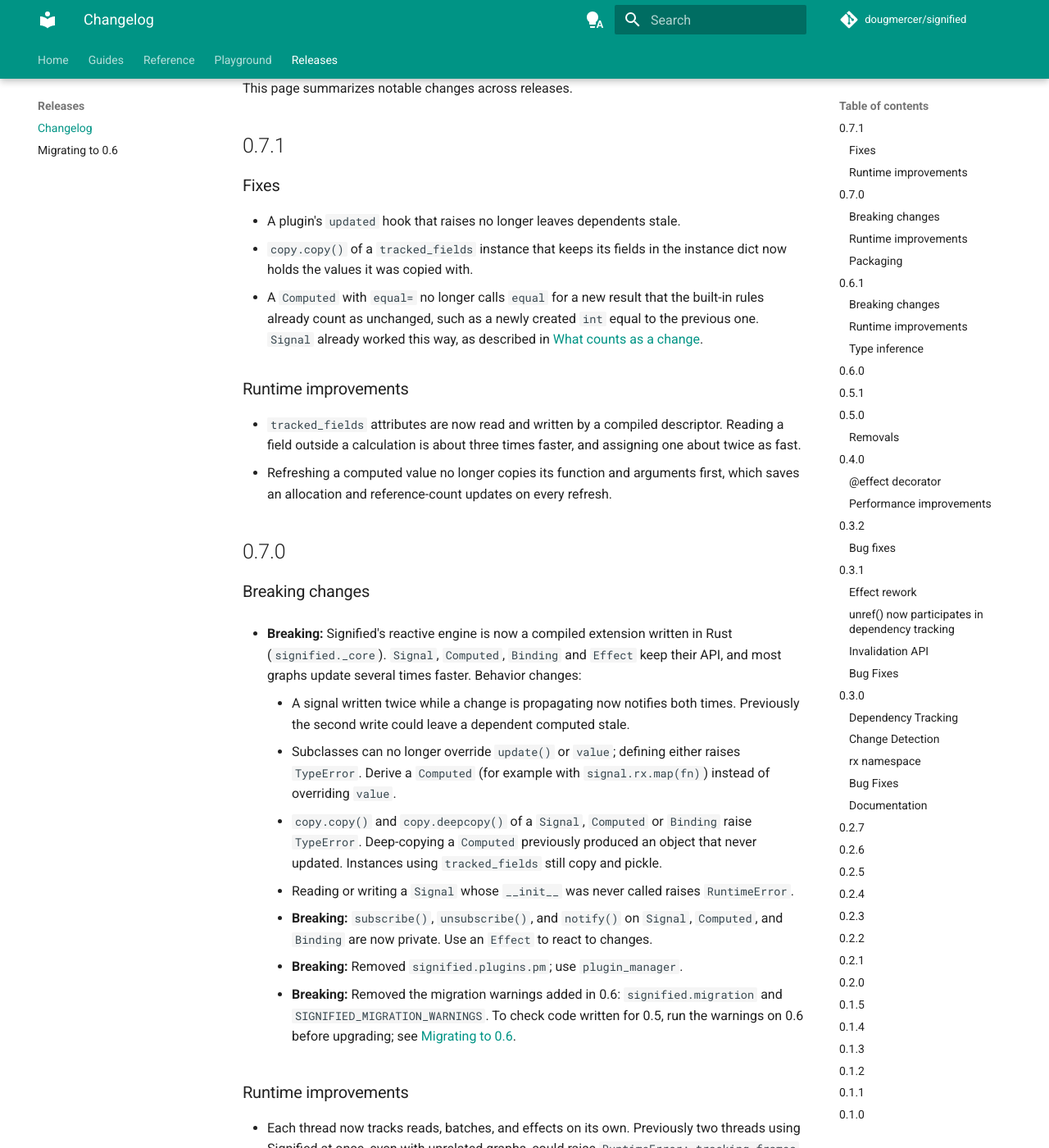
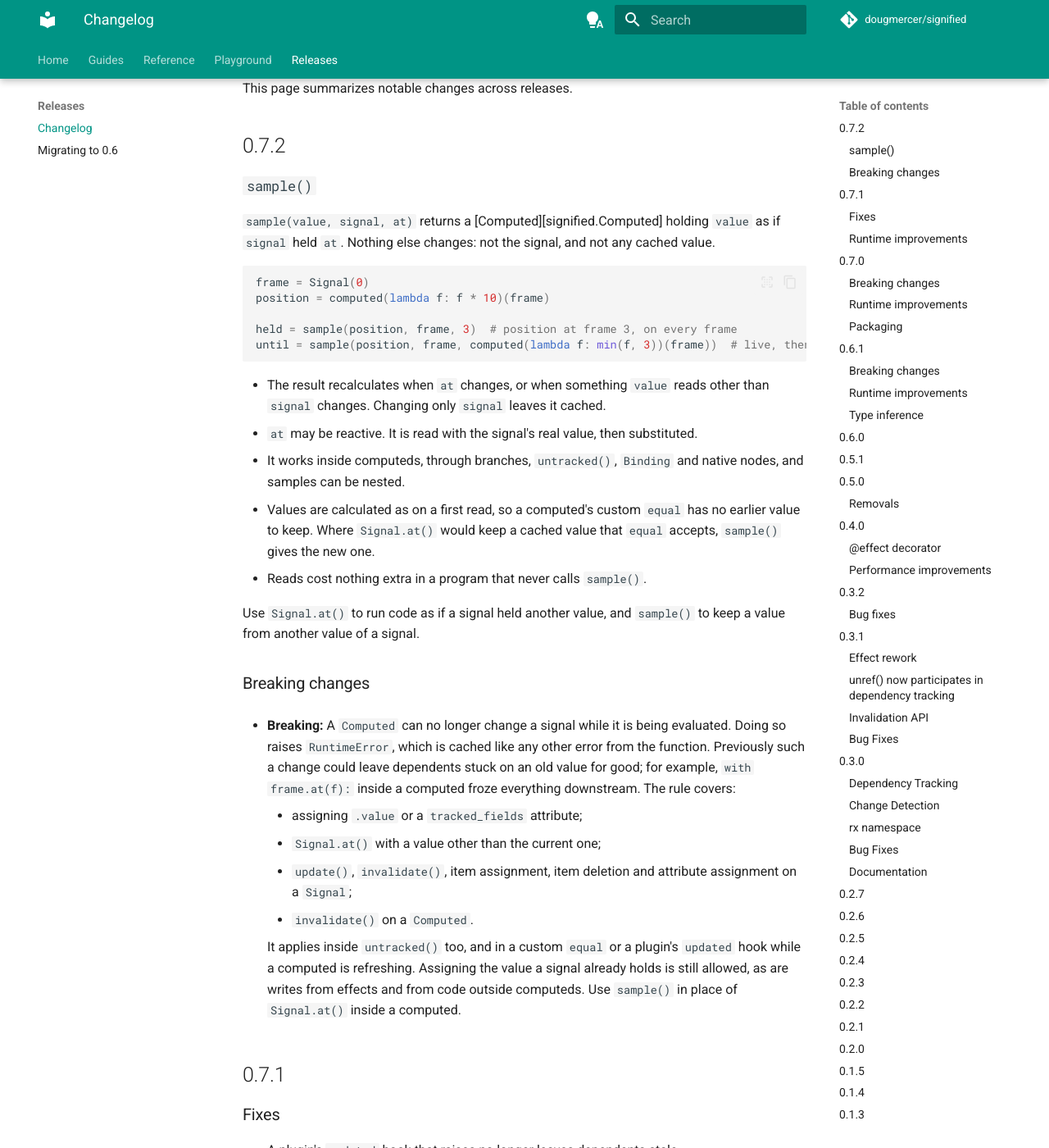
Before and after one commit to dougmercer/signified, an MkDocs documentation site: the page built from docs/changes.md, in a window 1280 px wide and 1400 px high, scrolled down 192 px. Shown: the whole window at 82% size. Built offline with MkDocs 1.6.1 and Material for MkDocs 9.7.7, drawn with Linux system fonts in a browser that asks for light colours; comment, search, counter and statistics services are not loaded; the version menu is left out.

Commit message:
Release prep
Co-Authored-By: Claude Opus 5.5 <noreply@anthropic.com>

````diff
--- a/docs/changes.md
+++ b/docs/changes.md
@@ -1,6 +1,56 @@
 # Changelog
 
 This page summarizes notable changes across releases.
+
+## 0.7.2
+
+### `sample()`
+
+`sample(value, signal, at)` returns a [Computed][signified.Computed] holding
+`value` as if `signal` held `at`. Nothing else changes: not the signal, and not
+any cached value.
+
+```py
+frame = Signal(0)
+position = computed(lambda f: f * 10)(frame)
+
+held = sample(position, frame, 3)  # position at frame 3, on every frame
+until = sample(position, frame, computed(lambda f: min(f, 3))(frame))  # live, then held from frame 3
+```
+
+- The result recalculates when `at` changes, or when something `value` reads
+  other than `signal` changes. Changing only `signal` leaves it cached.
+- `at` may be reactive. It is read with the signal's real value, then
+  substituted.
+- It works inside computeds, through branches, `untracked()`, `Binding` and
+  native nodes, and samples can be nested.
+- Values are calculated as on a first read, so a computed's custom `equal` has
+  no earlier value to keep. Where `Signal.at()` would keep a cached value that
+  `equal` accepts, `sample()` gives the new one.
+- Reads cost nothing extra in a program that never calls `sample()`.
+
+Use `Signal.at()` to run code as if a signal held another value, and
+`sample()` to keep a value from another value of a signal.
+
+### Breaking changes
+
+- **Breaking:** A `Computed` can no longer change a signal while it is being
+  evaluated. Doing so raises `RuntimeError`, which is cached like any other
+  error from the function. Previously such a change could leave dependents
+  stuck on an old value for good; for example, `with frame.at(f):` inside a
+  computed froze everything downstream. The rule covers:
+
+    - assigning `.value` or a `tracked_fields` attribute;
+    - `Signal.at()` with a value other than the current one;
+    - `update()`, `invalidate()`, item assignment, item deletion and attribute
+      assignment on a `Signal`;
+    - `invalidate()` on a `Computed`.
+
+    It applies inside `untracked()` too, and in a custom `equal` or a plugin's
+    `updated` hook while a computed is refreshing. Assigning the value a signal
+    already holds is still allowed, as are writes from effects and from code
+    outside computeds. Use `sample()` in place of `Signal.at()` inside a
+    computed.
 
 ## 0.7.1
 
--- a/pyproject.toml
+++ b/pyproject.toml
@@ -1,6 +1,6 @@
 [project]
 name = "signified"
-version = "0.7.1"
+version = "0.7.2"
 requires-python = ">=3.12"
 authors = [
     {name = "Doug Mercer", email = "dougmerceryt@gmail.com"},
````
